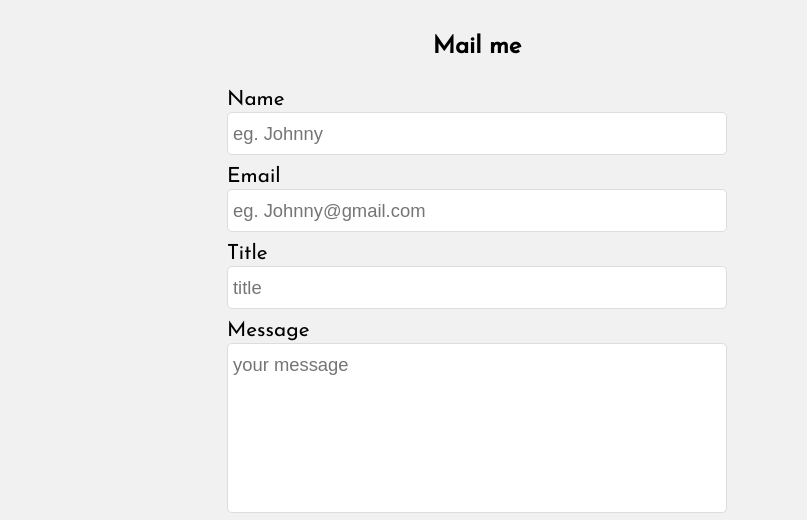
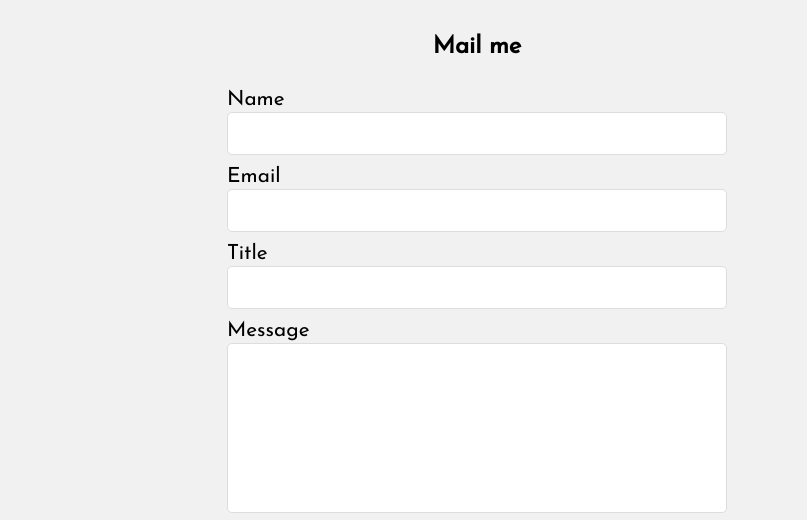
Before and after one commit to Jake-J/portfolio2, a website built with webpack: page src/my-index.html in a window 1280 px wide. Shown: the part 2037-2557 px from the top of the page, 473-1280 px from the left. Built offline with nearby package versions, Linux system fonts and the light colour scheme.

Commit message:
title + placeholders deleted

```diff
--- a/src/my-index.html
+++ b/src/my-index.html
@@ -6,7 +6,7 @@
     <meta http-equiv="X-UA-Compatible" content="ie=edge">
     <link href="https://fonts.googleapis.com/css?family=Josefin+Sans" rel="stylesheet">
     <link rel="stylesheet" href="./styles/main.css">
-    <title>Document</title>
+    <title>Portfolio</title>
 </head>
 <body>
     <div class="wrapper">
@@ -61,13 +61,13 @@
                    </div>
                    <form action="https://formspree.io/thesur@o2.pl" method="POST" class="contact-form">
                        <label for="name-input" class="input-label">Name</label>
-                       <input type="text" class="form-elem form-input" placeholder="eg. Johnny" id="name-input" pattern="^[a-zA-Z][a-zA-Z0-9-_\.]{1,20}$"name="name">
+                       <input type="text" class="form-elem form-input" id="name-input" pattern="^[a-zA-Z][a-zA-Z0-9-_\.]{1,20}$"name="name">
                        <label for="email-input" class="input-label">Email</label>
-                       <input type="email" class="form-elem form-input" placeholder="eg. Johnny@gmail.com" id="email-input" name="email" required>
+                       <input type="email" class="form-elem form-input" id="email-input" name="email" required>
                        <label for="title-input" class="input-label">Title</label>
-                       <input type="text" class="form-elem form-input" placeholder="title" id="title-input" name="title">
+                       <input type="text" class="form-elem form-input" id="title-input" name="title">
                        <label for="message-input" class="input-label">Message</label>
-                       <textarea id="message-input" rows="7" class="form-elem form-textarea" placeholder="your message" name="message" required></textarea>
+                       <textarea id="message-input" rows="7" class="form-elem form-textarea" name="message" required></textarea>
                        <input type="submit" value="Send" class="form-elem form-submit" id="submit-btn">
                    </form>
                 </div>
```
Also changed, not shown: public/index.html (+1 -1 lines).
